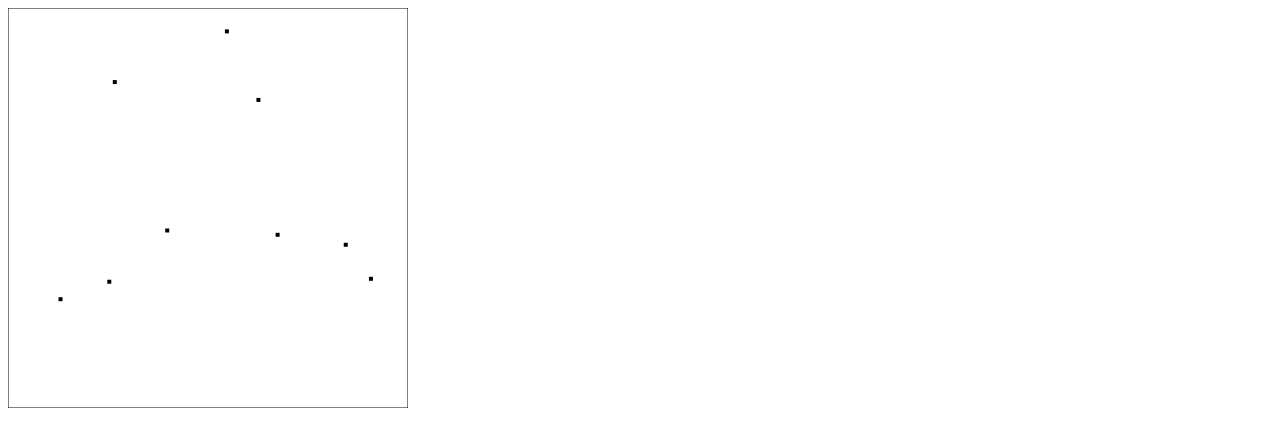
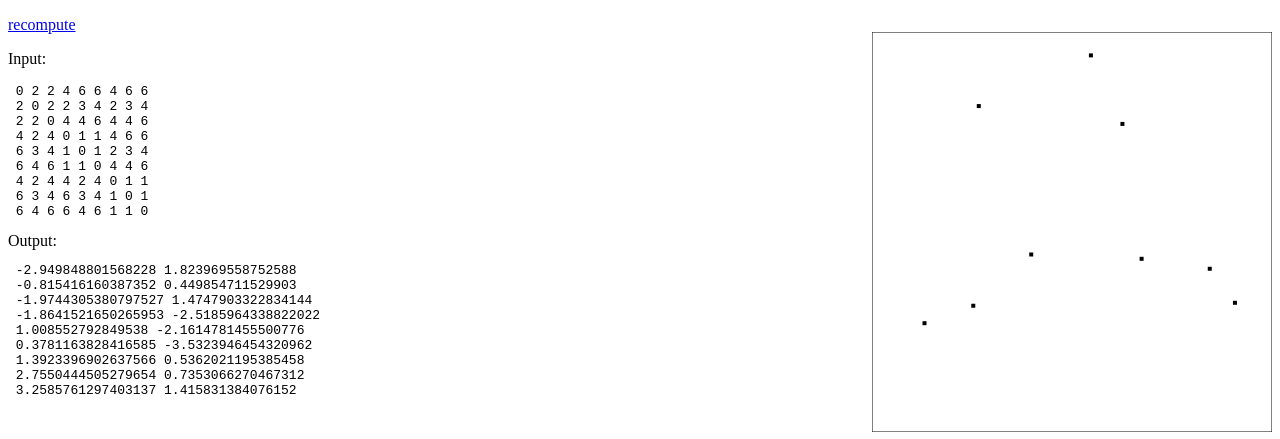
Before and after one commit to JosuaKrause/mdsjs, a plain HTML site: page index.html in a window 1280 px wide. Drawn offline with Linux system fonts and the light colour scheme.

Commit message:
show input/output in example application

```diff
--- a/index.html
+++ b/index.html
@@ -6,7 +6,14 @@
   <script src="mdsjs.js" charset="utf-8"></script>
 </head>
 <body onload="start()">
-  <canvas id="canvas" width="400" height="400" style="width: 400px; height: 400px"></canvas>
+  <p style="float: right;">
+    <canvas id="canvas" width="400" height="400" style="width: 400px; height: 400px"></canvas>
+  </p><p>
+    <a href="javascript:start()">recompute</a>
+  </p><p>
+    Input: <pre id="matrix"></pre>
+    Output: <pre id="output"></pre>
+  </p>
 <script type="text/javascript">
 function start() {
   var a = mdsjs.convertToMatrix([
@@ -22,6 +29,7 @@ function start() {
   ], true);
   var points = mdsjs.landmarkMDS(a, 2);
   var ctx = document.getElementById("canvas").getContext("2d");
+  ctx.clearRect(0, 0, 400, 400);
   ctx.rect(0, 0, 400, 400);
   ctx.stroke();
   points.rowsIter(function(row) {
@@ -29,7 +37,8 @@ function start() {
     var y = row[1] * 50 + 200;
     ctx.fillRect(x - 2, y - 2, 4, 4);
   });
-  console.log("" + points);
+  document.getElementById("output").innerText = "" + points;
+  document.getElementById("matrix").innerText = "" + a;
 }
 </script>
 </body>
```
Also changed, not shown: readme.md.
